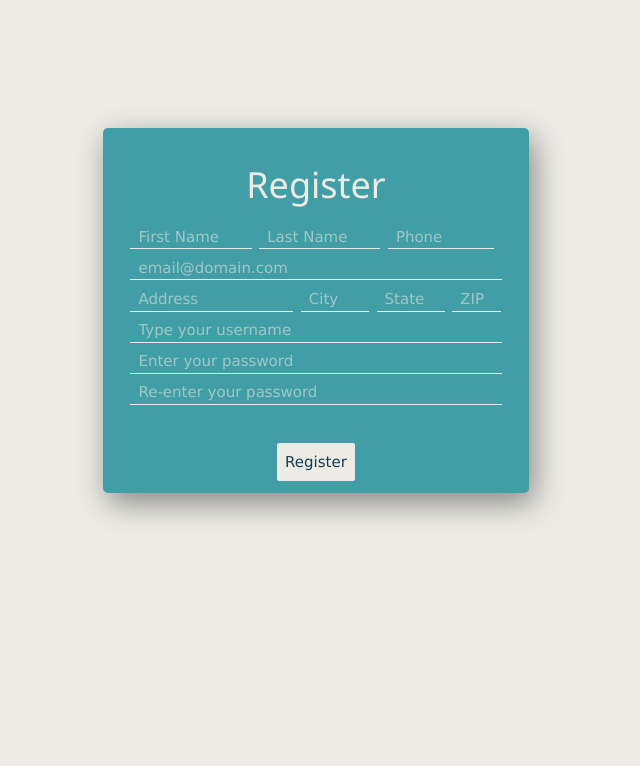
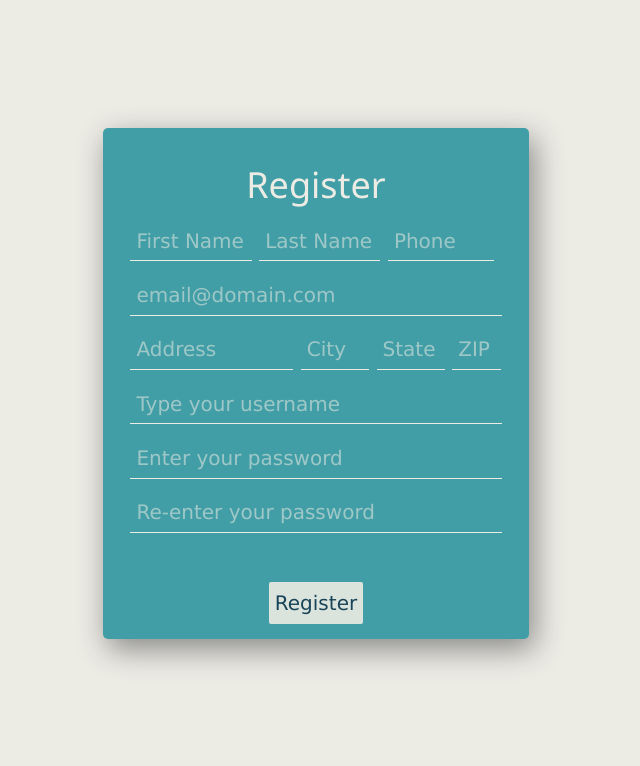
Before and after one commit to wreardan/healthie, a Flask app: page /register in a window 1280 px wide. Shown: the top 766 px of the page, without its empty margins (324-964 px from the left). Run offline with Flask 2, Linux system fonts and the light colour scheme; some libraries are stand-ins or nearby versions.

Commit message:
Login and register has input font color changed

```diff
--- a/static/styles.css
+++ b/static/styles.css
@@ -128,6 +128,7 @@ h1 {
   border: 0;
   padding: 0;
   display: block;
+  font-size: 14px;
   --navy-blue: #153B50;
   --sand: #ECEBE4;
   --brown: #CC998D;
@@ -137,15 +138,20 @@ h1 {
   background-color: var(--sand);
 }
 
+h1 {
+  font-size: 28px;
+}
 
 input {
-  padding: 6px;
+  padding: 6px !important;
   display: inline-block;
   border-top:none;
   border-right:none;
   border-left:none;
   border-bottom:1px solid var(--sand);
   background-color:transparent;
+  margin-bottom: 15px !important;
+  color:var(--sand);
 }
 
 .FieldLabel {
@@ -171,6 +177,7 @@ Register file and Login file CSS
 
 input::placeholder {
   color: var(--sand);
+  font-size: 20px;
 }
 
 .LoginForm {
@@ -241,4 +248,14 @@ input::placeholder {
     font: inherit;
     cursor: pointer;
     outline: inherit;
+    font-size: 20px;
+    opacity:.9;
   }
+
+  input[name=register]:hover,input[name=login]:hover {
+    opacity:1;
+  }
+
+  textarea {
+    color: var(--sand);
+  }
```
Also changed, not shown: static/form.js (added).
